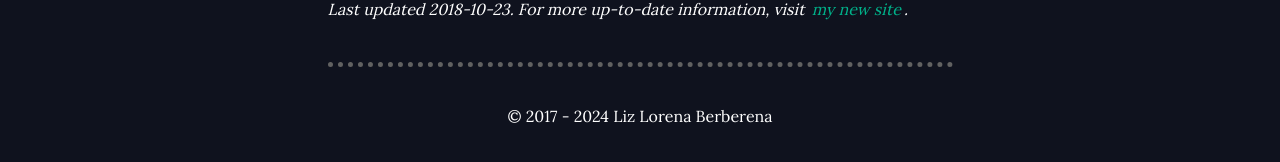
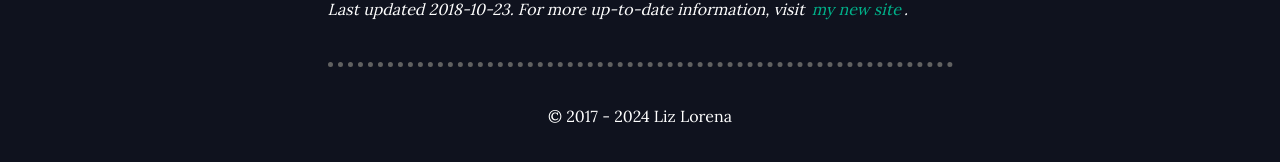
Before and after one commit to liz-lorena/mid-2018, a Jekyll site: the page built from about/index.html, in a window 1280 px wide and 900 px high, scrolled down 669 px. Shown: the part 731-893 px from the top of the window. Built offline with Jekyll 4.4.1, drawn with Linux system fonts in a browser that asks for light colours; nearby versions of some CDN libraries; some of the changed text lies outside the part shown.

Commit message:
Update default.html

```diff
--- a/_layouts/default.html
+++ b/_layouts/default.html
@@ -5,7 +5,6 @@
     <meta name="viewport" content="width=device-width, initial-scale=1.0">
     <meta http-equiv="X-UA-Compatible" content="ie=edge">
     <meta name="description" content="The online web designer and developer portfolio of Liz.">
-    <meta name="keywords" content="Web developer, designer, front end developer, portfolio, resume">
     <meta name="author" content="lizberberena">
 
     <title>{{page.title}} | Portfolio of Liz</title>
@@ -71,7 +70,7 @@
                             <span>
                         <a href="{{ site.url }}/mid-2018" id="work-link"> Work </a>
                         <a href="{{ site.url }}/2018-blog" target="_blank" id="blog-link"> Blog </a>
-                        <a href="{{ site.url }}/mid-2018" title="Liz Lorena Berberena"><img src="/img/sitewideimg.png" class="img-fluid" id="logo"></a>
+                        <a href="{{ site.url }}/mid-2018" title="Liz Lorena"><img src="/img/sitewideimg.png" class="img-fluid" id="logo"></a>
                         <a href="{{ site.url }}/mid-2018/about" id="extra-link"> About </a>
                         <a href="{{ site.url }}/mid-2018/contact" id="contact-link"> Contact </a>
                         </span>
@@ -84,7 +83,7 @@
             <div class="row"> <!-- Intro -->
                 <div class="col-12">
                     <div id="intro">
-                        <p>Hello, this portfolio was made by me, <a class="marking" href="/" target="_blank" title="{{ site.url }}">Liz Lorena Berberena</a>, a front-end web developer. See my projects on <a href="https://github.com/lizberberena" target="_blank" title="@lizberberena">Github</a> or connect with me on <a href="https://linkedin.com/in/lizberberena" target="_blank" title="@lizberberena">LinkedIn</a>!</p>
+                        <p>Hello, this portfolio was made by me, <a class="marking" href="/" target="_blank" title="{{ site.url }}">Liz Lorena</a>, a front-end web developer. See my projects on <a href="https://github.com/liz-lorena" target="_blank" title="@liz-lorena">Github</a> or connect with me on <a href="https://linkedin.com/in/lizlorena" target="_blank" title="@lizlorena">LinkedIn</a>!</p>
                     </div>
                     <div id="cute-divider"></div>
                 </div>
@@ -103,7 +102,7 @@
                         <p>© 2017 - <script type="text/javascript">
                                 var year = new Date();
                                 document.write(year.getFullYear());
-                            </script> Liz Lorena Berberena</p>
+                            </script> Liz Lorena</p>
                     </div>
                 </div>
             </div> <!-- End Footer -->
```
